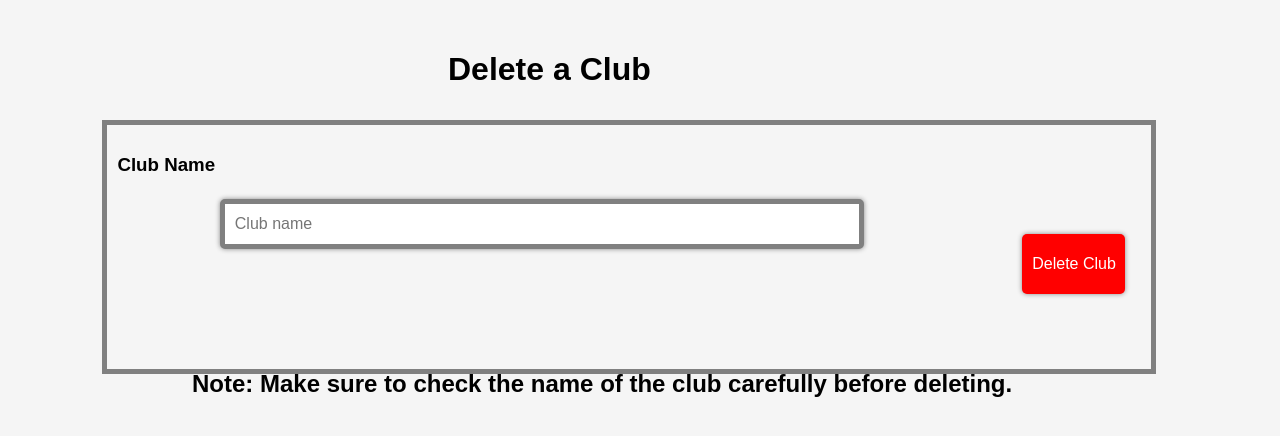
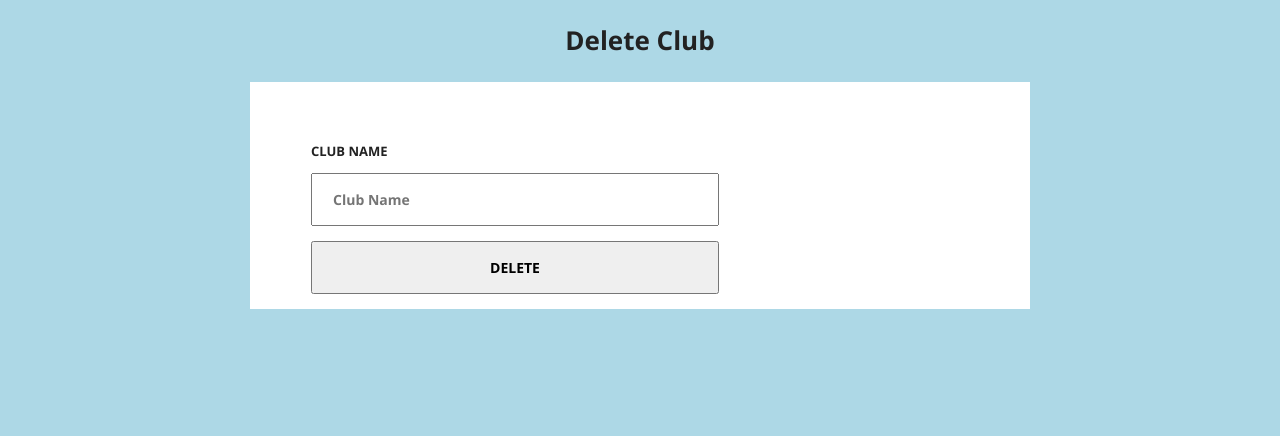
Before and after one commit to NoisyBotDude/daemon-project, a Flask app: page /admin/club/delete in a window 1280 px wide. Shown: the top 436 px of the page. Run offline with Flask 2, Linux system fonts and the light colour scheme.

Commit message:
updated delete form

```diff
--- a/club_app/static/css/admin/club_delete.css
+++ b/club_app/static/css/admin/club_delete.css
@@ -1,64 +1,46 @@
 body {
-    background-color: whitesmoke;
-    font-family: 'Raleway', sans-serif;
+    background-color:lightblue;
+    font-size: 13px;
+    line-height: 1.8;
+    color: #222;
+    font-weight: 600;
+    font-family:'Segoe UI', Tahoma, Geneva, Verdana, sans-serif;
 }
 
-h1 {
-    position: absolute;
-    top: 30px;
-    left: 35%;
+.container{
+    width: 780px;
+    position: relative;
+    margin: 0 auto;
+    background-color: #fff;
 }
 
-h2 {
-    position: absolute;
-    top: 350px;
-    left: 15%;
+.add-form {
+    padding: 58px 50px 0;
+    height: 100%;
+    overflow-y: auto;
 }
 
-.add {
-    position: absolute;
-    top: 15vh;
-    left: 8%;
-    width: 80%;
-    height: 28vh;
-    padding: 10px;
-    border: 5px solid grey;
-    margin: 0 auto;
-    /* background-color: lightblue; */
+label {
+    text-transform: uppercase;
+    font-weight: 800;
+    margin-bottom: 10px;
 }
 
-.add label {
-    text-align: center;
+label, input {
+    display: block;
+    width: 100%;
 }
 
-.add input, #updated-information{
-    position: relative;
-    left: 10%;
-    width: 60%;
-    height: 20px;
-    font-size: 16px;
-    margin: 0 auto;
-    padding: 10px;
-    border: 5px solid grey;
-    border-radius: 5px;
-    box-shadow: 0px 0px 5px #888888;
+input {
+    box-sizing: border-box;
+    padding: 15px 20px;
+    margin-bottom: 15px;
+    font-size: 14px;
+    font-weight: 700;
+    font-family:'Segoe UI', Tahoma, Geneva, Verdana, sans-serif;
 }
 
-#updated-information {
-    height: 120px;
+.form-row {
+    width: 60%;
+    padding: 0 11px;
 }
-
-#submit {
-    position: relative;
-    left: 25%;
-    top: 40px;
-    width: 10%;
-    height: 60px;
-    font-size: 16px;
-    margin: 0 auto;
-    padding: 10px;
-    border: none;
-    background-color: red;
-    color: white;
-    cursor: pointer;
-}
--- a/club_app/templates/admin/club_delete.html
+++ b/club_app/templates/admin/club_delete.html
@@ -8,14 +8,17 @@
     <link rel="stylesheet" href="/static/css/admin/club_delete.css">
 </head>
 <body>
-    <h1> Delete a Club </h1>
-    <div class="add">
-        <form method="POST" action="{{ url_for('admin.delete_response') }}">
-            <h3><label for="clubname">Club Name</label></h3>
-            <input type="text" name="club-name" placeholder="Club name" required>
-            <input id ="submit" type="submit" value="Delete Club">
+    <h1 style="text-align: center;"> Delete Club</h1>
+    <div class=container>
+        <form id="add-form" class="add-form" action="{{ url_for('admin.add_response') }}" method="POST">
+            <div class="form-row">
+                <label for="name">Club Name</label>
+                <input type="text" name="name" id="name" placeholder="Club Name" required>
+            </div>
+            <div class="form-row">
+                <input type="submit" value="DELETE">
+            </div>
         </form>
     </div>
-    <h2> Note: Make sure to check the name of the club carefully before deleting. </h2>
 </body>
 </html>
```
